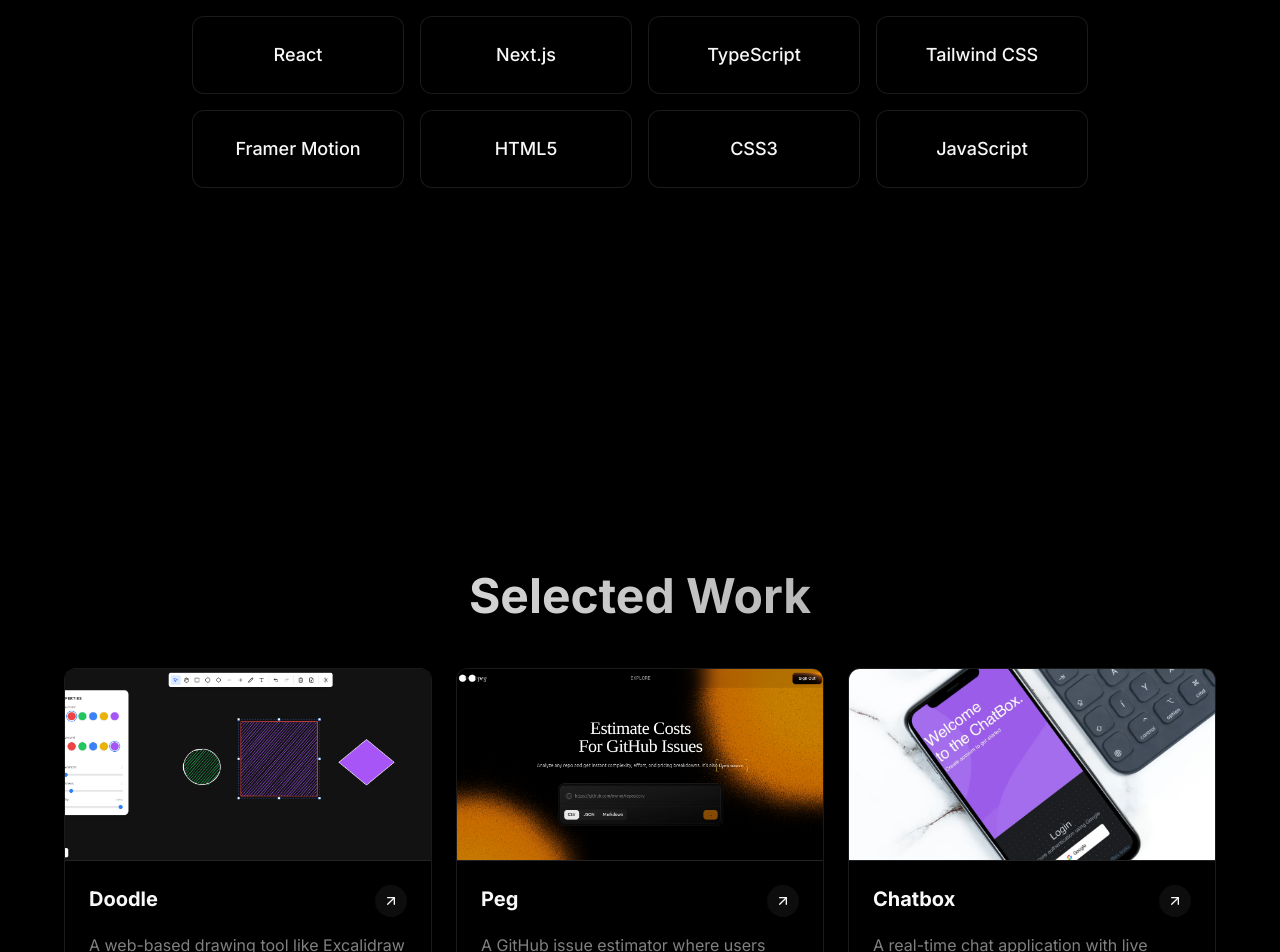
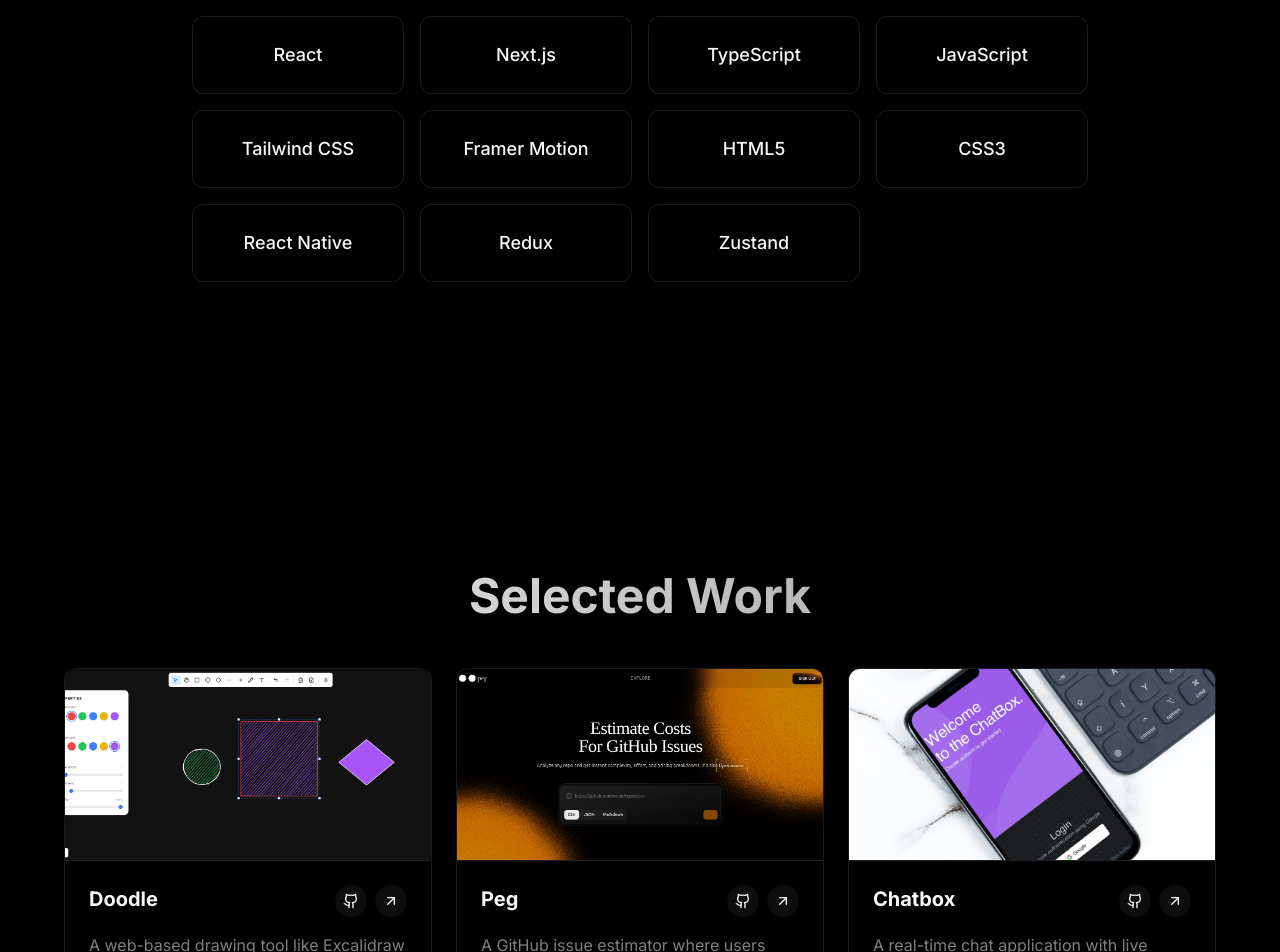
Before and after one commit to nandanpathakk/Portfolio, a Next.js app: page / in a window 1280 px wide. Shown: the part 4340-5292 px from the top of the page. Built offline with nearby package versions, Linux system fonts and the light colour scheme; a web font is replaced by a local one.

Commit message:
updated skills and project content

```diff
--- a/src/components/Projects.tsx
+++ b/src/components/Projects.tsx
@@ -1,7 +1,7 @@
 
 
 import { MagicCard } from "./ui/MagicCard";
-import { ArrowUpRight } from "lucide-react";
+import { ArrowUpRight, Github } from "lucide-react";
 import Image from "next/image";
 import { projectsData } from "@/data/projects";
 
@@ -26,6 +26,14 @@ export default function Projects() {
               <div className="p-4 md:p-6 flex flex-col flex-grow">
                 <div className="flex justify-between items-start mb-4">
                   <h3 className="text-xl font-bold text-foreground">{project.title}</h3>
+                  <div className="flex justify-end gap-2">
+                    <a
+                      href={project.github}
+                      target="_blank"
+                      className="p-2 rounded-full bg-white/5 hover:bg-white/10 transition-colors"
+                    >
+                      <Github className="w-4 h-4" />
+                    </a>
                     <a
                       href={project.link}
                       target="_blank"
@@ -33,6 +41,7 @@ export default function Projects() {
                     >
                       <ArrowUpRight className="w-4 h-4" />
                     </a>
+                  </div>
                 </div>
                 <p className="text-muted-foreground mb-6 flex-grow">
                   {project.description}
--- a/src/data/projects.ts
+++ b/src/data/projects.ts
@@ -6,6 +6,7 @@ export const projectsData: Project[] = [
         description: "A web-based drawing tool like Excalidraw where users can create flow diagrams on a canvas.",
         tags: ["Next.js", "Canvas", "Zustand"],
         link: "https://doodleup.vercel.app",
+        github: "https://github.com/nandanpathakk/Doodle",
         image: "/images/doodle.png",
     },
     {
@@ -13,6 +14,7 @@ export const projectsData: Project[] = [
         description: "A GitHub issue estimator where users enter a repo and get all open issues with estimated cost and difficulty level.",
         tags: ["GitHub API", "OpenAi API", "Supabase"],
         link: "https://github-issue-estimator.vercel.app",
+        github: "https://github.com/nandanpathakk/github-issue-estimator",
         image: "/images/peg.png",
     },
     {
@@ -20,6 +22,7 @@ export const projectsData: Project[] = [
         description: "A real-time chat application with live messaging functionality.",
         tags: ["Next.js", "Pusher", "Tailwind CSS"],
         link: "https://chatbox-gamma-teal.vercel.app/login",
+        github: "https://github.com/nandanpathakk/Real-time-chat-app",
         image: "/images/Chatbox.webp",
     },
 ];
--- a/src/data/skills.ts
+++ b/src/data/skills.ts
@@ -1,11 +1,11 @@
 export const skillsData = {
     Frontend: [
-        "React", "Next.js", "TypeScript", "Tailwind CSS", "Framer Motion", "HTML5", "CSS3", "JavaScript"
+        "React", "Next.js", "TypeScript", "JavaScript", "Tailwind CSS", "Framer Motion", "HTML5", "CSS3", "React Native", "Redux", "Zustand"
     ],
     Backend: [
-        "Node.js", "Express", "PostgreSQL", "MongoDB", "Prisma", "Supabase"
+        "Node.js", "Express", ".NET", "PostgreSQL", "MongoDB", "Prisma", "Supabase"
     ],
     Tools: [
-        "Git", "Docker", "VS Code", "Figma", "Vercel", "Linux"
+        "Git", "Docker", "Figma", "Postman"
     ]
 };
--- a/src/types/index.ts
+++ b/src/types/index.ts
@@ -3,6 +3,7 @@ export interface Project {
     description: string;
     tags: string[];
     link: string;
+    github: string;
     image: string;
 }
 
```
Lines whose indentation alone changed are shown as unchanged.
